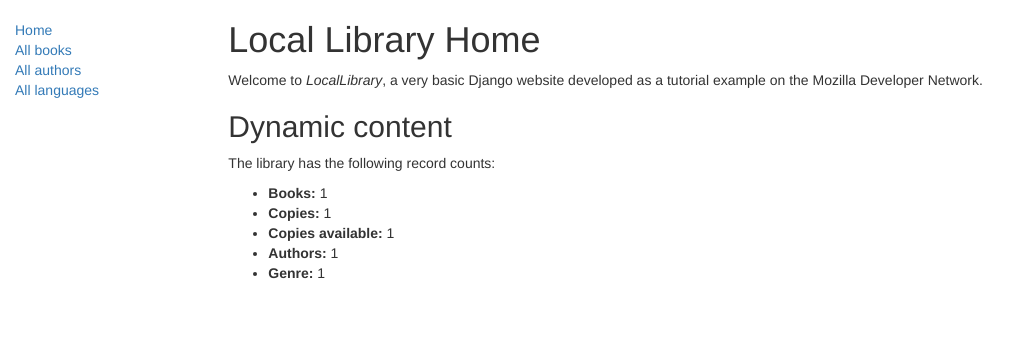
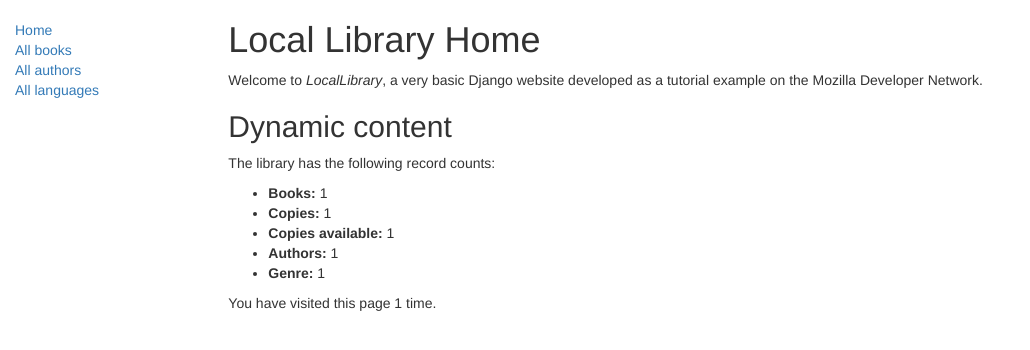
Before and after one commit to mironova2056/Mironova_praktos1, a Django app: template catalog/templates/index.html in a window 1280 px wide. Shown: the top 350 px of the page, without its empty margins (0-1030 px from the left). Run offline with Django 3.2, Linux system fonts and the light colour scheme; the template is opened without the code that fills it: most values are stand-ins (such as "Sample title", 1, 10 or a date in 2020); parts of the project's set-up code (start-up, migrations or seed data) failed here and were passed over; some libraries are stand-ins or nearby versions.

Commit message:
шестой коммит

```diff
--- a/LocalLibrary/settings.py
+++ b/LocalLibrary/settings.py
@@ -37,7 +37,7 @@ INSTALLED_APPS = [
     'django.contrib.sessions',
     'django.contrib.messages',
     'django.contrib.staticfiles',
-    'catalog.apps.CatalogConfig'
+    'catalog.apps.CatalogConfig',
 ]
 
 MIDDLEWARE = [
--- a/catalog/templates/index.html
+++ b/catalog/templates/index.html
@@ -15,5 +15,8 @@
     <li><strong>Authors:</strong> {{ num_authors }}</li>
     <li><strong>Genre:</strong> {{ genre_count }}</li>
   </ul>
+  <p>
+    You have visited this page {{ num_visits }}{% if num_visits == 1 %} time{% else %} times{% endif %}.
+  </p>
 
 {% endblock %}
--- a/catalog/views.py
+++ b/catalog/views.py
@@ -9,13 +9,17 @@ def index(request):
     num_authors = Author.objects.count()
     genre_count = Genre.objects.count()
 
+    num_visits=request.session.get('num_visits', 0)
+    request.session['num_visits'] = num_visits + 1
+
 
     return render(
         request, 'index.html',context={'num_books':num_books,
                                          'num_instances':num_instances,
                                          'num_instances_available':num_instances_available,
                                          'num_authors':num_authors,
-                                       'genre_count':genre_count,}
+                                       'genre_count':genre_count,
+                                       'num_visits':num_visits}
     )
 class BookListView(generic.ListView):
     model = Book
```
Also changed, not shown: db.sqlite3.
